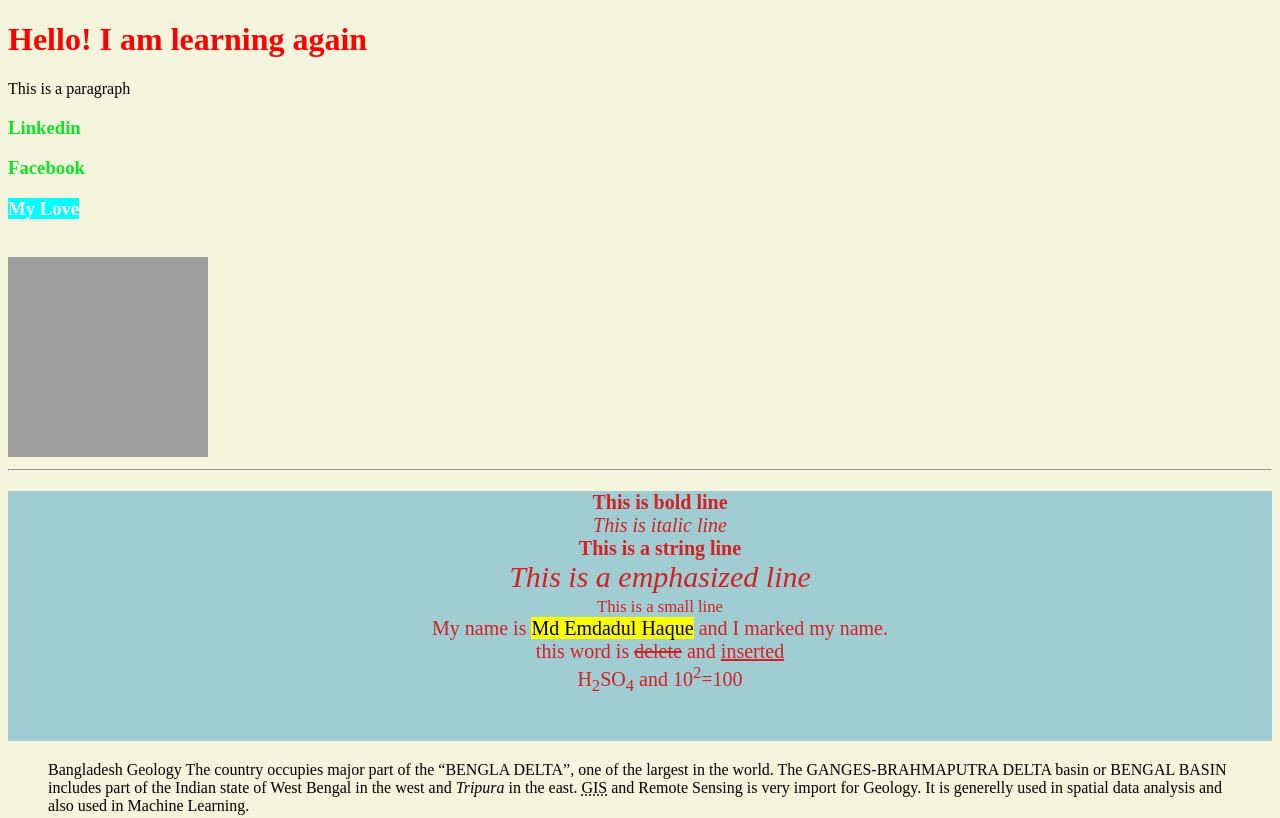
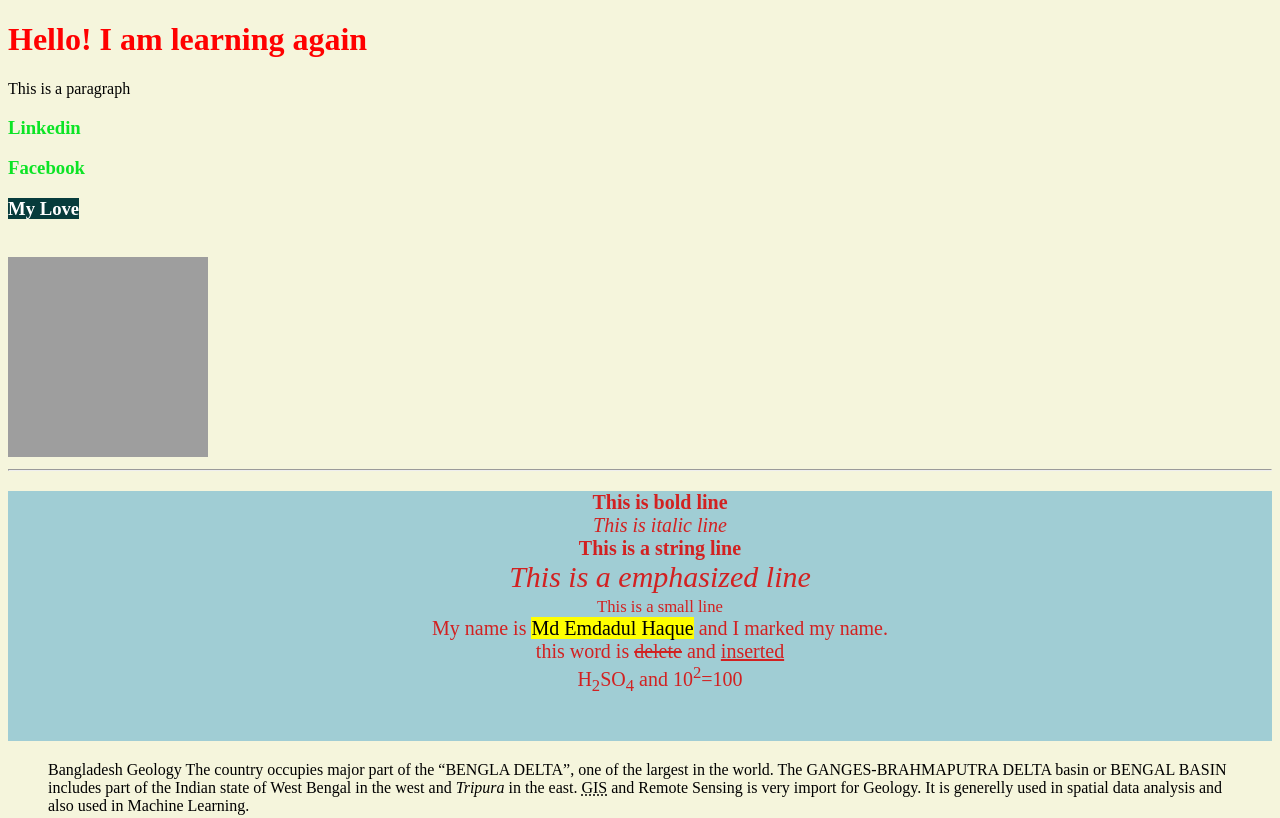
Before and after one commit to emdad29/HTML, a plain HTML site: page index.html in a window 1280 px wide. Shown: the top 818 px of the page. Drawn offline with Linux system fonts and the light colour scheme; grey boxes are pictures that could not be loaded.

Commit message:
changeagain

```diff
--- a/index.html
+++ b/index.html
@@ -16,7 +16,7 @@
     <p title="I am a toolkit">This is a paragraph</p>
     <h3><a href="#f2">Linkedin</a></h3>
     <h3><a href="#f1">Facebook</a></h3>
-    <h3><a href="Satil.html" target="_blank" title="My Love" style="color: white; background-color: aqua;">My Love</a></h3>
+    <h3><a href="Satil.html" target="_blank" title="My Love" style="color: white; background-color: rgb(7, 60, 60);">My Love</a></h3>
     <br>
     <img src="emdad.JPG" alt="Md Emdadul Haque" width="200" height="200">
     <hr>
```
